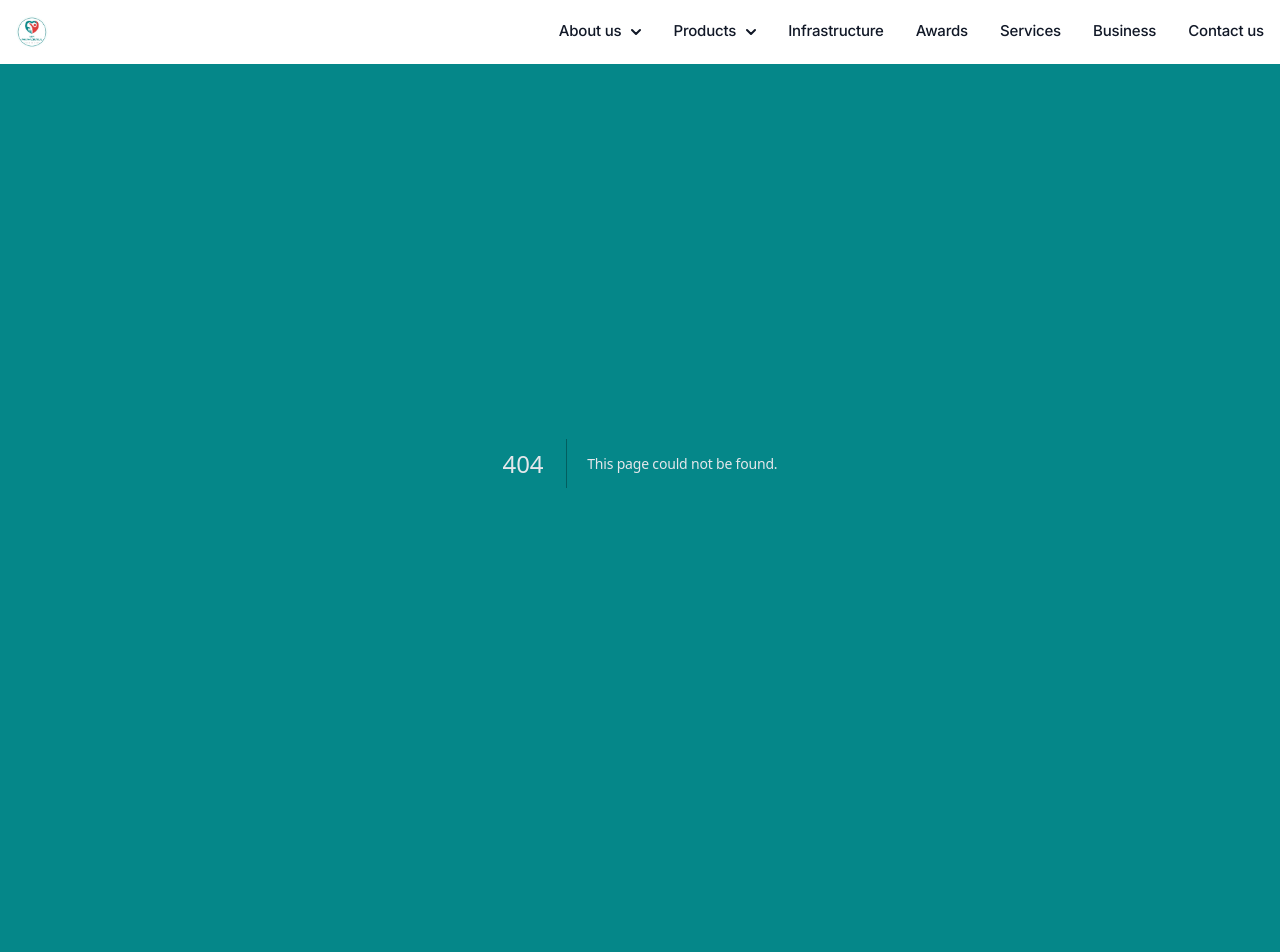
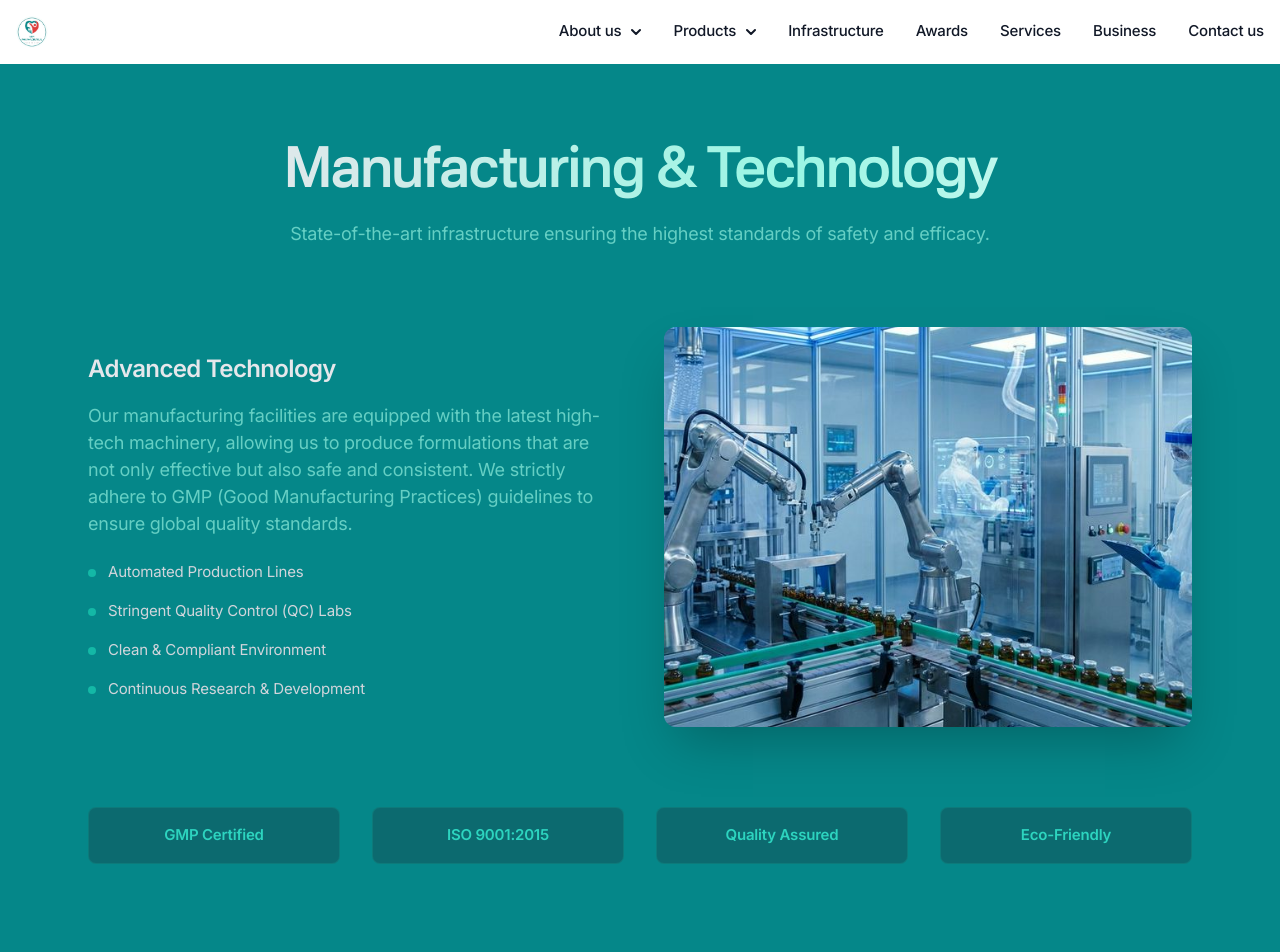
Before and after one commit to nani67/ADPI-Pharmaceuticals, a Next.js app: page /manufacturing in a window 1280 px wide. Before the commit this address had no page. Shown: the top 952 px of the page. Before the commit the page ends 864 px from the top, so only its background shows below. Built offline with nearby package versions, Linux system fonts and the light colour scheme.

Commit message:
add Manufacturing page

```diff
--- /dev/null
+++ b/app/(default)/manufacturing/page.tsx
@@ -0,0 +1,103 @@
+export const metadata = {
+  title: "Manufacturing & Technology - ADPI Pharmaceuticals",
+  description:
+    "Explore our state-of-the-art manufacturing facilities and quality control processes.",
+};
+
+import Image from "next/image";
+import ManufacturingImage from "@/public/images/manufacturing-tech.png";
+
+export default function Manufacturing() {
+  return (
+    <section>
+      <div className="mx-auto max-w-6xl px-4 sm:px-6">
+        <div className="py-12 md:py-20">
+          {/* Section header */}
+          <div className="pb-12 text-center md:pb-20">
+            <h1
+              className="animate-[gradient_6s_linear_infinite] bg-[linear-gradient(to_right,theme(colors.gray.200),theme(colors.teal.200),theme(colors.gray.50),theme(colors.teal.300),theme(colors.gray.200))] bg-[length:200%_auto] bg-clip-text pb-5 font-nacelle text-4xl font-semibold text-transparent md:text-5xl"
+              data-aos="fade-up"
+            >
+              Manufacturing & Technology
+            </h1>
+            <p
+              className="text-lg text-teal-200/65"
+              data-aos="fade-up"
+              data-aos-delay="200"
+            >
+              State-of-the-art infrastructure ensuring the highest standards of
+              safety and efficacy.
+            </p>
+          </div>
+
+          {/* Content */}
+          <div className="grid gap-12 md:grid-cols-2 items-center">
+            {/* Text */}
+            <div data-aos="fade-right">
+              <h3 className="mb-4 text-2xl font-semibold text-gray-200">
+                Advanced Technology
+              </h3>
+              <p className="mb-6 text-lg text-teal-200/65">
+                Our manufacturing facilities are equipped with the latest
+                high-tech machinery, allowing us to produce formulations that
+                are not only effective but also safe and consistent. We strictly
+                adhere to GMP (Good Manufacturing Practices) guidelines to
+                ensure global quality standards.
+              </p>
+
+              <ul className="space-y-4 text-gray-300">
+                <li className="flex items-center">
+                  <span className="w-2 h-2 bg-teal-500 rounded-full mr-3"></span>
+                  Automated Production Lines
+                </li>
+                <li className="flex items-center">
+                  <span className="w-2 h-2 bg-teal-500 rounded-full mr-3"></span>
+                  Stringent Quality Control (QC) Labs
+                </li>
+                <li className="flex items-center">
+                  <span className="w-2 h-2 bg-teal-500 rounded-full mr-3"></span>
+                  Clean & Compliant Environment
+                </li>
+                <li className="flex items-center">
+                  <span className="w-2 h-2 bg-teal-500 rounded-full mr-3"></span>
+                  Continuous Research & Development
+                </li>
+              </ul>
+            </div>
+
+            {/* Image */}
+            <div data-aos="fade-left">
+              <div className="relative w-full h-80 md:h-[400px] rounded-xl overflow-hidden shadow-2xl">
+                <Image
+                  src={ManufacturingImage}
+                  alt="Manufacturing Technology"
+                  fill
+                  style={{ objectFit: "cover" }}
+                />
+              </div>
+            </div>
+          </div>
+
+          {/* Certification / Process Snippet */}
+          <div className="mt-20 grid gap-8 md:grid-cols-4">
+            {[
+              "GMP Certified",
+              "ISO 9001:2015",
+              "Quality Assured",
+              "Eco-Friendly",
+            ].map((badge, index) => (
+              <div
+                key={index}
+                className="p-4 rounded-lg bg-gray-800/30 border border-teal-500/20 text-center"
+                data-aos="fade-up"
+                data-aos-delay={100 * index}
+              >
+                <span className="text-teal-400 font-semibold">{badge}</span>
+              </div>
+            ))}
+          </div>
+        </div>
+      </div>
+    </section>
+  );
+}
```
